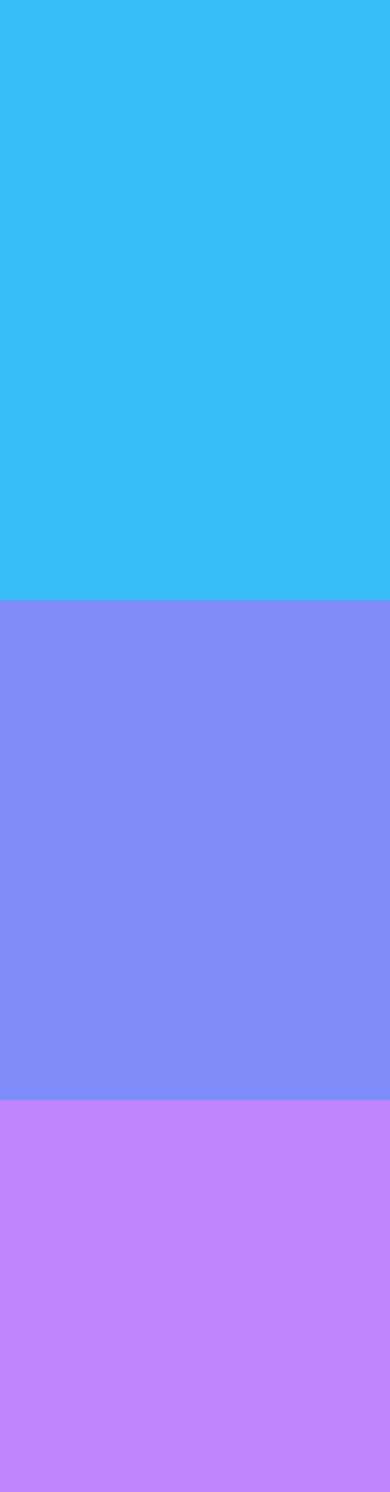
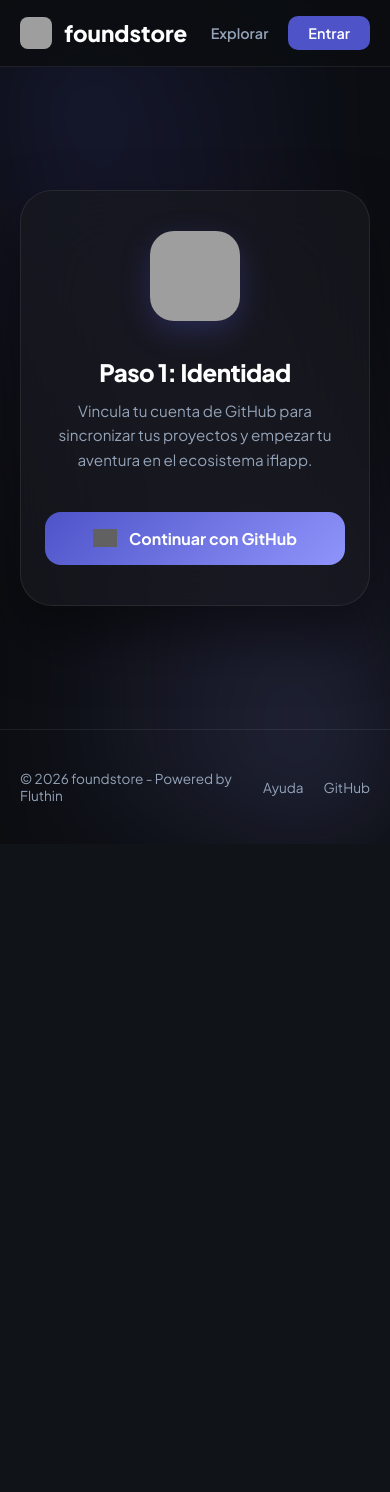
Before and after one commit to JesusQuijada34/foundstore, a Flask app: page /login in a window 390 px wide; the page is wider, and only the part inside the window is pictured. Shown: the top 1492 px of that part. After the commit the page ends 829 px from the top of that part, so only its background shows below. Run offline with Flask 3, Linux system fonts and the light colour scheme; grey boxes are pictures that could not be loaded.

Commit message:
Fix: Total Frontend Reconstruction - Fixed rendering bugs, improved mobile compatibility, cleaned HTML structure, and optimized CSS gradients

```diff
--- a/static/css/style.css
+++ b/static/css/style.css
@@ -1,110 +1,59 @@
+/* Reset y Variables Base */
 :root {
     --bg-dark: #0b0d11;
-    --surface-acrilic: rgba(23, 25, 30, 0.75);
-    --accent-primary: #4e54c8;
-    --accent-secondary: #8f94fb;
-    --accent-glow: rgba(78, 84, 200, 0.4);
-    --text-main: #ffffff;
-    --text-dim: #9ca3af;
-    --glass-border: 1px solid rgba(255, 255, 255, 0.1);
-    --blur-intensity: 40px;
+    --glass-surface: rgba(23, 25, 30, 0.7);
+    --accent: #4e54c8;
+    --accent-light: #8f94fb;
+    --text-primary: #ffffff;
+    --text-secondary: #94a3b8;
+    --border: 1px solid rgba(255, 255, 255, 0.08);
 }
 
 * {
     margin: 0;
     padding: 0;
     box-sizing: border-box;
-    font-family: 'Plus Jakarta Sans', sans-serif;
 }
 
 body {
-    background: var(--bg-dark);
-    color: var(--text-main);
+    background-color: var(--bg-dark);
+    color: var(--text-primary);
+    font-family: 'Plus Jakarta Sans', -apple-system, sans-serif;
     min-height: 100vh;
-    overflow-x: hidden;
     display: flex;
     flex-direction: column;
+    overflow-x: hidden;
 }
 
-/* Fondo Líquido Corregido (Sin cuadros sólidos) */
-.liquid-bg {
+/* Fondo Líquido Robusto (Uso de degradados fijos para evitar cuadros de blobs) */
+.background-overlay {
     position: fixed;
     top: 0;
     left: 0;
-    width: 100vw;
-    height: 100vh;
+    width: 100%;
+    height: 100%;
     z-index: -1;
-    overflow: hidden;
-    background: var(--bg-dark);
+    background:
+        radial-gradient(circle at 10% 10%, rgba(78, 84, 200, 0.2) 0%, transparent 40%),
+        radial-gradient(circle at 90% 90%, rgba(143, 148, 251, 0.2) 0%, transparent 40%),
+        radial-gradient(circle at 50% 50%, rgba(192, 132, 252, 0.1) 0%, transparent 60%);
+    filter: blur(60px);
 }
 
-.liquid-blob {
-    position: absolute;
-    border-radius: 50% !important; /* Forzar forma circular */
-    filter: blur(100px); /* Desenfoque masivo para evitar bordes rectos */
-    opacity: 0.3;
-    animation: blob-float 20s infinite alternate ease-in-out;
-    pointer-events: none;
-}
-
-@keyframes blob-float {
-    0% { transform: translate(-20%, -20%) rotate(0deg) scale(1); }
-    100% { transform: translate(40%, 40%) rotate(360deg) scale(1.5); }
-}
-
-/* Contenedor Acrílico Corregido */
-.acrilic-card {
-    background: var(--surface-acrilic);
-    backdrop-filter: blur(var(--blur-intensity));
-    -webkit-backdrop-filter: blur(var(--blur-intensity));
-    border: var(--glass-border);
-    border-radius: 32px;
-    box-shadow: 0 25px 60px rgba(0, 0, 0, 0.6);
-    padding: 40px;
-    width: 90%;
-    max-width: 480px;
-    margin: auto;
-    position: relative;
-    z-index: 10;
-}
-
-/* Onboarding Viewport (Asegurar centrado total) */
-.onboarding-viewport {
-    flex: 1;
-    display: flex;
-    align-items: center;
-    justify-content: center;
-    padding: 20px;
-    min-height: 90vh;
-}
-
-/* Avatar y Logo Corregidos */
-.logo-container {
-    margin-bottom: 25px;
-    display: flex;
-    justify-content: center;
-}
-
-.logo-container img {
-    width: 100px;
-    height: 100px;
-    border-radius: 24px;
-    object-fit: cover;
-    border: 2px solid rgba(255, 255, 255, 0.1);
-    box-shadow: 0 10px 30px rgba(0,0,0,0.3);
-}
-
-/* Navbar */
+/* Navbar Limpio */
 .navbar {
-    padding: 15px 0;
-    background: rgba(11, 13, 17, 0.9);
+    background: rgba(11, 13, 17, 0.85);
     backdrop-filter: blur(20px);
-    border-bottom: var(--glass-border);
-    width: 100%;
+    -webkit-backdrop-filter: blur(20px);
+    border-bottom: var(--border);
+    padding: 16px 0;
+    position: sticky;
+    top: 0;
+    z-index: 100;
 }
 
 .nav-container {
-    max-width: 1200px;
+    max-width: 1100px;
     margin: 0 auto;
     display: flex;
     justify-content: space-between;
@@ -112,50 +61,154 @@ body {
     padding: 0 20px;
 }
 
-/* Botones Fluent */
-.btn-fluent {
-    background: linear-gradient(135deg, var(--accent-primary), var(--accent-secondary));
-    border: none;
+.nav-logo {
+    display: flex;
+    align-items: center;
+    gap: 12px;
+    text-decoration: none;
     color: white;
-    padding: 16px 32px;
-    border-radius: 16px;
-    font-weight: 700;
-    font-size: 1rem;
-    cursor: pointer;
-    transition: all 0.4s cubic-bezier(0.175, 0.885, 0.32, 1.275);
-    width: 100%;
+    font-weight: 800;
+    font-size: 1.4rem;
+}
+
+.nav-logo img {
+    width: 32px;
+    height: 32px;
+    border-radius: 8px;
+}
+
+.nav-links {
+    display: flex;
+    gap: 20px;
+    align-items: center;
+}
+
+.nav-links a {
+    text-decoration: none;
+    color: var(--text-secondary);
+    font-weight: 600;
+    font-size: 0.9rem;
+    transition: color 0.3s;
+}
+
+.nav-links a:hover {
+    color: var(--accent-light);
+}
+
+.btn-login-nav {
+    background: var(--accent);
+    color: white !important;
+    padding: 8px 20px;
+    border-radius: 10px;
+}
+
+/* Wrapper Principal Centrado */
+.main-wrapper {
+    flex: 1;
     display: flex;
     align-items: center;
     justify-content: center;
-    text-decoration: none;
+    padding: 40px 20px;
 }
 
-.btn-fluent:hover {
-    transform: translateY(-5px) scale(1.02);
-    box-shadow: 0 15px 30px var(--accent-glow);
+/* Tarjeta Acrílica Onboarding (Estructura Fija) */
+.acrilic-card {
+    background: var(--glass-surface);
+    backdrop-filter: blur(40px);
+    -webkit-backdrop-filter: blur(40px);
+    border: var(--border);
+    border-radius: 32px;
+    padding: 48px 32px;
+    width: 100%;
+    max-width: 440px;
+    text-align: center;
+    box-shadow: 0 30px 60px rgba(0, 0, 0, 0.5);
+    animation: slideUp 0.8s cubic-bezier(0.2, 0.8, 0.2, 1);
 }
 
-/* Tipografía Onboarding */
-.adventure-header h1 {
+@keyframes slideUp {
+    from { opacity: 0; transform: translateY(30px); }
+    to { opacity: 1; transform: translateY(0); }
+}
+
+.onboarding-logo {
+    width: 90px;
+    height: 90px;
+    border-radius: 24px;
+    margin-bottom: 32px;
+    box-shadow: 0 10px 30px rgba(78, 84, 200, 0.3);
+}
+
+.title-main {
     font-size: 1.8rem;
     font-weight: 800;
     margin-bottom: 12px;
     letter-spacing: -0.5px;
 }
 
-.adventure-header p {
-    color: var(--text-dim);
+.desc-main {
+    color: var(--text-secondary);
     font-size: 0.95rem;
     line-height: 1.6;
-    margin-bottom: 35px;
+    margin-bottom: 40px;
+}
+
+/* Botones Fluent */
+.btn-primary {
+    background: linear-gradient(135deg, var(--accent), var(--accent-light));
+    color: white;
+    text-decoration: none;
+    padding: 16px;
+    border-radius: 16px;
+    font-weight: 700;
+    display: flex;
+    align-items: center;
+    justify-content: center;
+    gap: 12px;
+    transition: transform 0.3s, box-shadow 0.3s;
+    width: 100%;
+    border: none;
+}
+
+.btn-primary:hover {
+    transform: translateY(-3px);
+    box-shadow: 0 12px 25px rgba(78, 84, 200, 0.4);
+}
+
+/* Footer */
+.footer {
+    padding: 40px 0;
+    border-top: var(--border);
+    margin-top: auto;
+}
+
+.footer-container {
+    max-width: 1100px;
+    margin: 0 auto;
+    display: flex;
+    justify-content: space-between;
+    align-items: center;
+    padding: 0 20px;
+    color: var(--text-secondary);
+    font-size: 0.85rem;
+}
+
+.footer-links {
+    display: flex;
+    gap: 20px;
+}
+
+.footer-links a {
+    color: var(--text-secondary);
+    text-decoration: none;
 }
 
 /* Responsive */
 @media (max-width: 480px) {
     .acrilic-card {
-        padding: 30px 20px;
+        padding: 40px 24px;
     }
-    .adventure-header h1 {
+    .title-main {
         font-size: 1.5rem;
     }
 }
--- a/templates/base.html
+++ b/templates/base.html
@@ -2,50 +2,53 @@
 <html lang="es">
 <head>
     <meta charset="UTF-8">
-    <meta name="viewport" content="width=device-width, initial-scale=1.0">
+    <meta name="viewport" content="width=device-width, initial-scale=1.0, maximum-scale=1.0, user-scalable=no">
     <title>{% block title %}foundstore{% endblock %}</title>
-    <link rel="stylesheet" href="{{ url_for('static', filename='css/style.css') }}">
+
+    <!-- Fuentes y Iconos -->
+    <link rel="preconnect" href="https://fonts.googleapis.com">
+    <link rel="preconnect" href="https://fonts.gstatic.com" crossorigin>
     <link href="https://fonts.googleapis.com/css2?family=Plus+Jakarta+Sans:wght@400;600;700;800&display=swap" rel="stylesheet">
     <link rel="stylesheet" href="https://fonts.googleapis.com/icon?family=Material+Icons">
+
+    <!-- Estilos Principales -->
+    <link rel="stylesheet" href="{{ url_for('static', filename='css/style.css') }}">
+
     {% block extra_head %}{% endblock %}
 </head>
-<body class="fluent-ui">
-    <div class="liquid-bg-blobs">
-        <div class="blob" style="width: 600px; height: 600px; background: #38bdf8; top: -200px; left: -200px;"></div>
-        <div class="blob" style="width: 500px; height: 500px; background: #818cf8; bottom: -100px; right: -100px; animation-delay: -5s;"></div>
-        <div class="blob" style="width: 400px; height: 400px; background: #c084fc; top: 40%; left: 30%; animation-delay: -10s;"></div>
-    </div>
+<body class="fluent-theme">
+    <!-- Fondo Líquido Robusto (Degradados en lugar de Blobs para compatibilidad móvil) -->
+    <div class="background-overlay"></div>
 
     <nav class="navbar">
         <div class="nav-container">
             <a href="/" class="nav-logo">
-                <img src="https://raw.githubusercontent.com/JesusQuijada34/ismyself/master/product_logo.png" alt="foundstore logo" onerror="this.src='https://via.placeholder.com/32'">
+                <img src="https://raw.githubusercontent.com/JesusQuijada34/ismyself/master/product_logo.png" alt="foundstore" onerror="this.src='https://via.placeholder.com/32'">
                 <span>foundstore</span>
             </a>
             <div class="nav-links">
                 <a href="/">Explorar</a>
                 {% if github.authorized %}
-                    <a href="/me">Mi Perfil</a>
-                    <a href="/panel">Panel Pro</a>
-                    <a href="/logout">Cerrar Sesión</a>
+                    <a href="/me">Perfil</a>
+                    <a href="/logout">Salir</a>
                 {% else %}
-                    <a href="/login" class="btn-login">Iniciar con GitHub</a>
+                    <a href="/login" class="btn-login-nav">Entrar</a>
                 {% endif %}
             </div>
         </div>
     </nav>
 
-    <main class="content">
+    <main class="main-wrapper">
         {% block content %}{% endblock %}
     </main>
 
     <footer class="footer">
-        <div class="footer-content">
+        <div class="footer-container">
             <p>&copy; 2026 foundstore - Powered by Fluthin</p>
-            <nav class="footer-nav">
+            <div class="footer-links">
                 <a href="/help">Ayuda</a>
                 <a href="https://github.com/JesusQuijada34/foundstore" target="_blank">GitHub</a>
-            </nav>
+            </div>
         </div>
     </footer>
 
--- a/templates/login.html
+++ b/templates/login.html
@@ -1,31 +1,30 @@
 {% extends "base.html" %}
 
-{% block title %}Onboarding - foundstore{% endblock %}
+{% block title %}Paso 1: Identidad - foundstore{% endblock %}
 
 {% block content %}
-<div class="onboarding-viewport">
-    <div class="liquid-bg">
-        <div class="liquid-blob" style="top: -10%; left: -10%; width: 400px; height: 400px; background: #4e54c8;"></div>
-        <div class="liquid-blob" style="bottom: -10%; right: -10%; width: 500px; height: 500px; background: #8f94fb; animation-delay: -5s;"></div>
-        <div class="liquid-blob" style="top: 50%; left: 50%; width: 300px; height: 300px; background: #c084fc; animation-delay: -10s;"></div>
+<div class="acrilic-card">
+    <!-- Logo del producto -->
+    <img src="https://raw.githubusercontent.com/JesusQuijada34/ismyself/master/product_logo.png"
+         alt="foundstore logo"
+         class="onboarding-logo">
+
+    <!-- Cabecera de la Aventura -->
+    <div class="onboarding-header">
+        <h1 class="title-main">Paso 1: Identidad</h1>
+        <p class="desc-main">
+            Vincula tu cuenta de GitHub para sincronizar tus proyectos y empezar tu aventura en el ecosistema iflapp.
+        </p>
     </div>
 
-    <div id="onboarding-card" class="acrilic-card fade-in">
-        <div class="logo-container">
-            <img src="https://raw.githubusercontent.com/JesusQuijada34/ismyself/master/product_logo.png" alt="foundstore logo">
-        </div>
-
-        <div class="adventure-header">
-            <h1>Paso 1: Identidad</h1>
-            <p>Conecta tu cuenta de GitHub para sincronizar tus proyectos y empezar tu aventura en foundstore.</p>
-        </div>
-
-        <div class="action-area">
-            <a href="{{ url_for('github.login') }}" class="btn-fluent">
-                <img src="https://github.githubassets.com/images/modules/logos_page/GitHub-Mark.png" alt="GH" style="width: 24px; filter: invert(1); margin-right: 12px;">
-                Continuar con GitHub
-            </a>
-        </div>
+    <!-- Acción Principal -->
+    <div class="onboarding-actions">
+        <a href="{{ url_for('github.login') }}" class="btn-primary">
+            <img src="https://github.githubassets.com/images/modules/logos_page/GitHub-Mark.png"
+                 alt="GitHub Icon"
+                 style="width: 24px; filter: invert(1);">
+            <span>Continuar con GitHub</span>
+        </a>
     </div>
 </div>
 {% endblock %}
```
